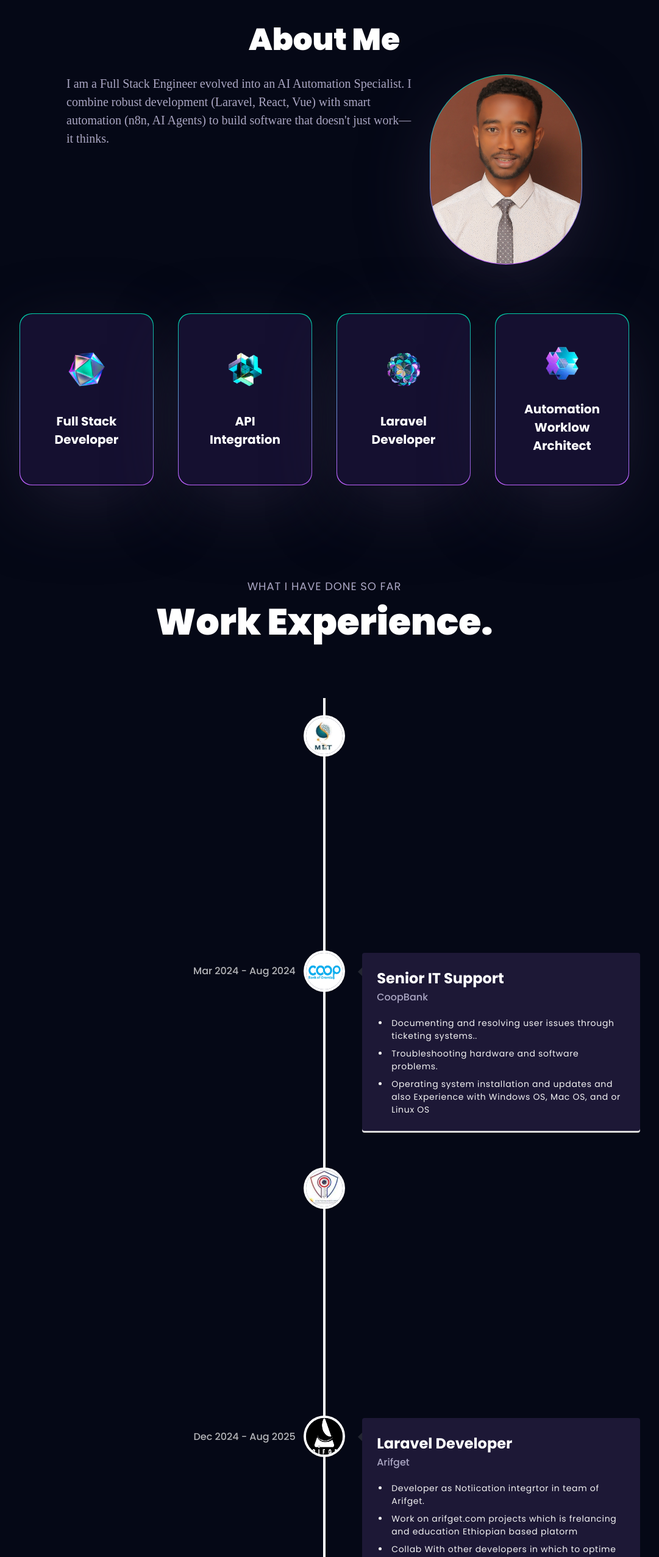
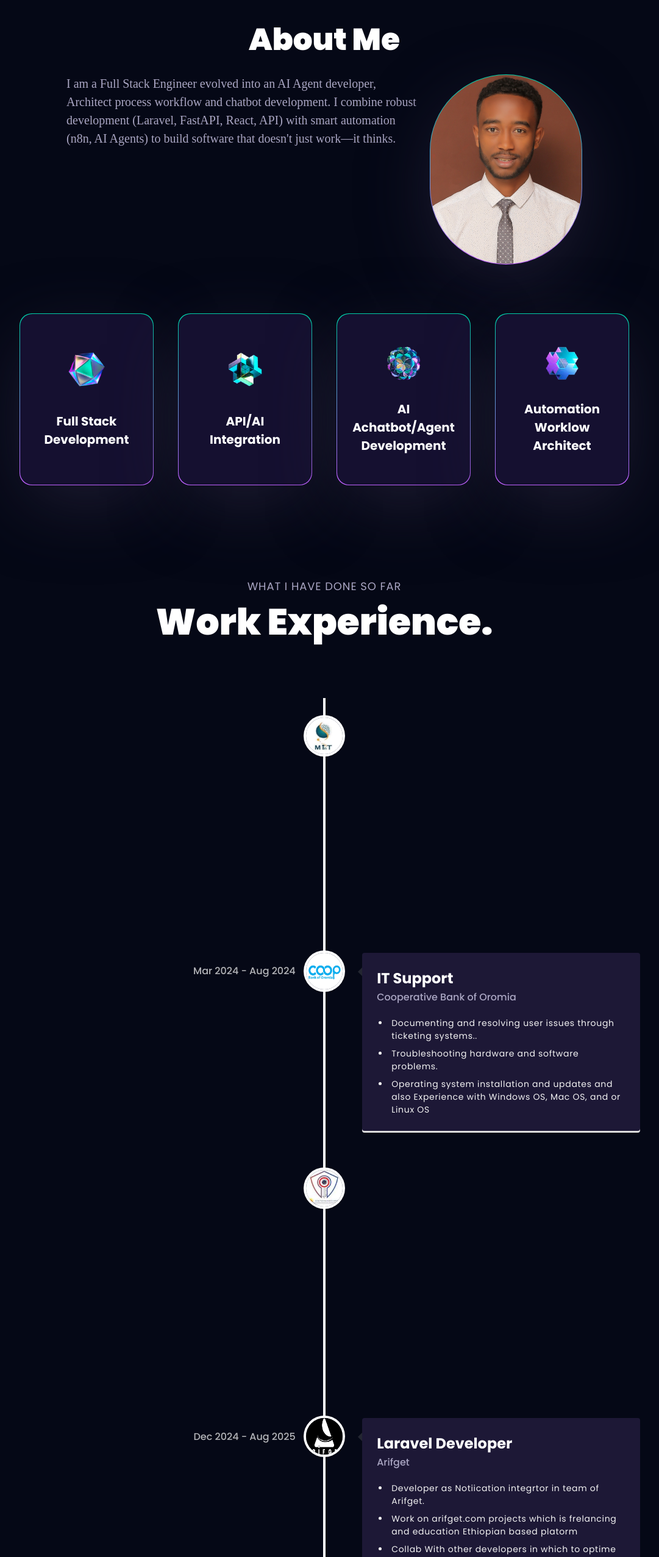
Before and after one commit to wellAbebe/abebe, a React (Vite) app: page / in a window 1280 px wide. Shown: the part 880-3434 px from the top of the page at 61% size, without its empty margins (108-1189 px from the left). Built offline with nearby package versions, Linux system fonts and the light colour scheme.

Commit message:
Add experinence and update other's

```diff
--- a/src/assets/index.js
+++ b/src/assets/index.js
@@ -39,11 +39,13 @@ import abeb from "./abeb.jpg";
 import yenead from "./yenead1.png"
 import me from "./me.png"
 import arif from "./arif.png"
+import bilicta from "./bilicta.png"
 
 
 export {
   ab,
   arif,
+  bilicta,
   me,
   back,
   backend,
--- a/src/components/About.jsx
+++ b/src/components/About.jsx
@@ -46,8 +46,8 @@ const About = () => {
               <motion.p
                 variants={fadeIn("", "", 0.1,1)} className=" text-secondary
                 text-[20px] max-w-xl leading-[30px] font-[px]">
-                    I am a Full Stack Engineer evolved into an AI Automation
-                    Specialist. I combine robust development (Laravel, React, Vue)
+                    I am a Full Stack Engineer evolved into an AI Agent developer, Architect process workflow and chatbot development.
+                    I combine robust development (Laravel, FastAPI, React, API)
                     with smart automation (n8n, AI Agents) to build software that
                     doesn't just work—it thinks.
               </motion.p>
--- a/src/components/Hero.jsx
+++ b/src/components/Hero.jsx
@@ -12,7 +12,7 @@ const Hero = () => {
         "I am a Full Stack Developer",
           "<span class='highlight'>I</span> Engineer Full-Stack Apps with <span class='highlight'>AI Intelligence</span>",
           "<span class='highlight'>I</span> Automate Business Logic with <span class='highlight'>Advanced API Integrations</span>",
-          "<span class='highlight'>I</span> Transform Manual Workflows into <span class='highlight'>Smart Systems</span>"
+          "<span class='highlight'>I</span> Build AI Agents that talk to each other and <span class='highlight'>interact with</span>"
 
       ],
       typeSpeed: 115,
--- a/src/constans/index.js
+++ b/src/constans/index.js
@@ -24,7 +24,8 @@ import {
     debo,
     ab,
     arif,
-    me
+    me,
+    bilicta
   } from "../assets";
 
   export const abebe = {
@@ -57,15 +58,15 @@ import {
 
   const services = [
     {
-      title: "Full Stack Developer",
+      title: "Full Stack Development",
       icon: web,
     },
     {
-      title: "API Integration",
+      title: "API/AI Integration",
       icon: mobile,
     },
     {
-      title: "Laravel Developer",
+      title: "AI Achatbot/Agent Development",
       icon: backend,
     },
     {
@@ -146,8 +147,8 @@ import {
       ],
     },
     {
-      title: "Senior IT Support",
-      company_name: "CoopBank ",
+      title: "IT Support",
+      company_name: "Cooperative Bank of Oromia ",
       icon: coop,
       iconBg: "#383E56",
       date: "Mar 2024 - Aug 2024",
@@ -186,42 +187,42 @@ import {
       ],
     },
     {
-      title: "AI workflow Automatio",
+      title: "AI Agent and Chatbot development",
       company_name: "Self-employed ",
       icon: me,
       iconBg: "#383E56",
-      date: "Dec 2024 - Prent",
+      date: "Dec 2025 - Prent",
       points: [
         "Developer as independent contrctor",
-        "Work on varieties project by changing manual an repetitive to not only automated, but also with best quality an peformance  ",
+        "Work on varieties project, that improve business workflow, agent that work independent on  behalf of you, and supportive AI chatbot with multilingual capability",
       ],
     },
   ];
 
   const projects = [
     {
-      name: "Ecomerce Distribution System",
+      name: "Bilicta AI",
       description:
-        "Web-based/App platform that allows users to view, place and trace Order and manage Products from Suppliers,  and managing hierarcical Agricultural sector users With Role based access control.",
+        "Bilicta AI is multilingual AI chatbot that I built, to solve language barrier to Ethiopia market to access AI. so it can handle general question and on domain or private data as well.",
       tags: [
         {
-          name: "VueJs",
+          name: "React",
           color: "blue-text-gradient",
         },
         {
-          name: "Mysql",
+          name: "PostgreSQL",
           color: "green-text-gradient",
         },
         {
-          name: "tailwind",
+          name: "Langchain",
           color: "pink-text-gradient",
         },{
-          name: "laravel",
+          name: "FastAPI",
           color: "yellow-text-gradient",
         },
       ],
-      image: welcome,
-      source_code_link: "https://github.com/wellAbebe/Agritech-E-commerce-Platform",
+      image: bilicta,
+      source_code_link: "https://bilicta-ai.vercel.app/",
     },
 
     {
```
Also changed, not shown: src/assets/bilicta.PNG (added), 1 other file (tests, documents, lock files or other folders).
